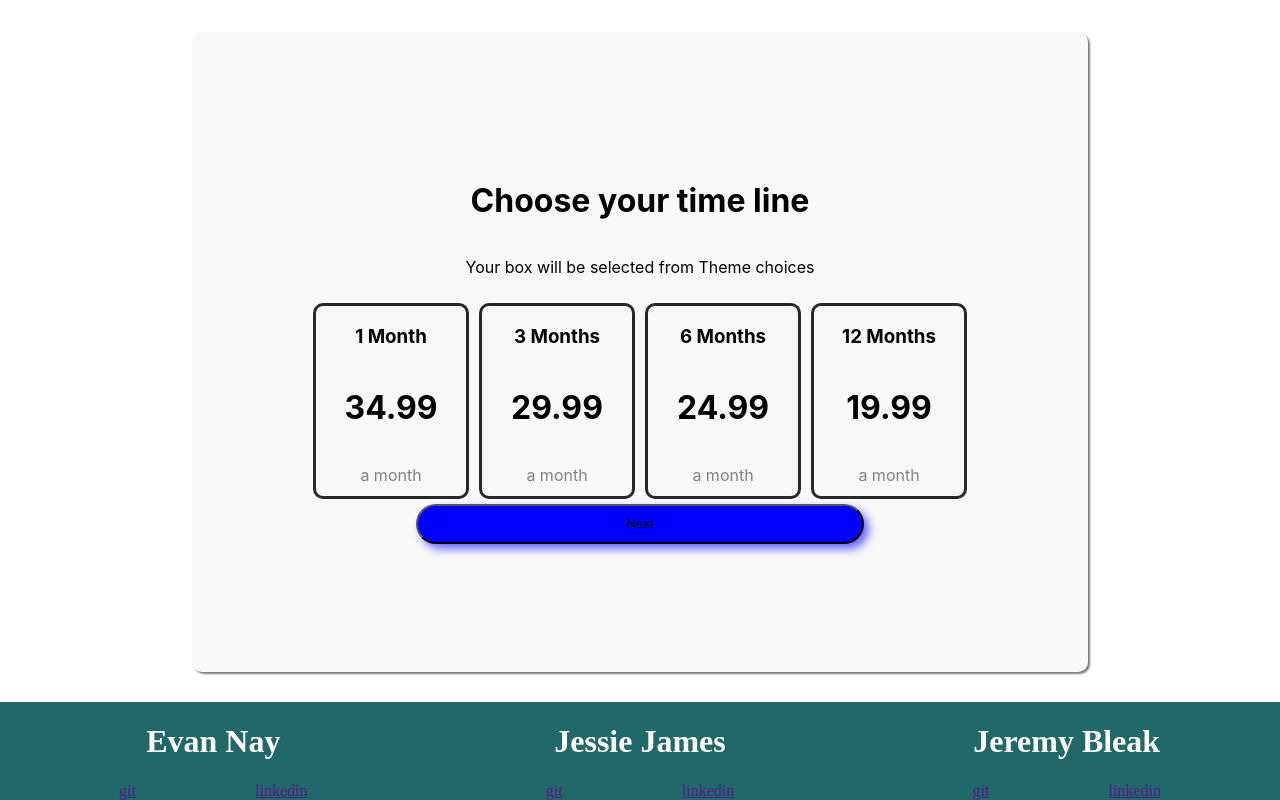
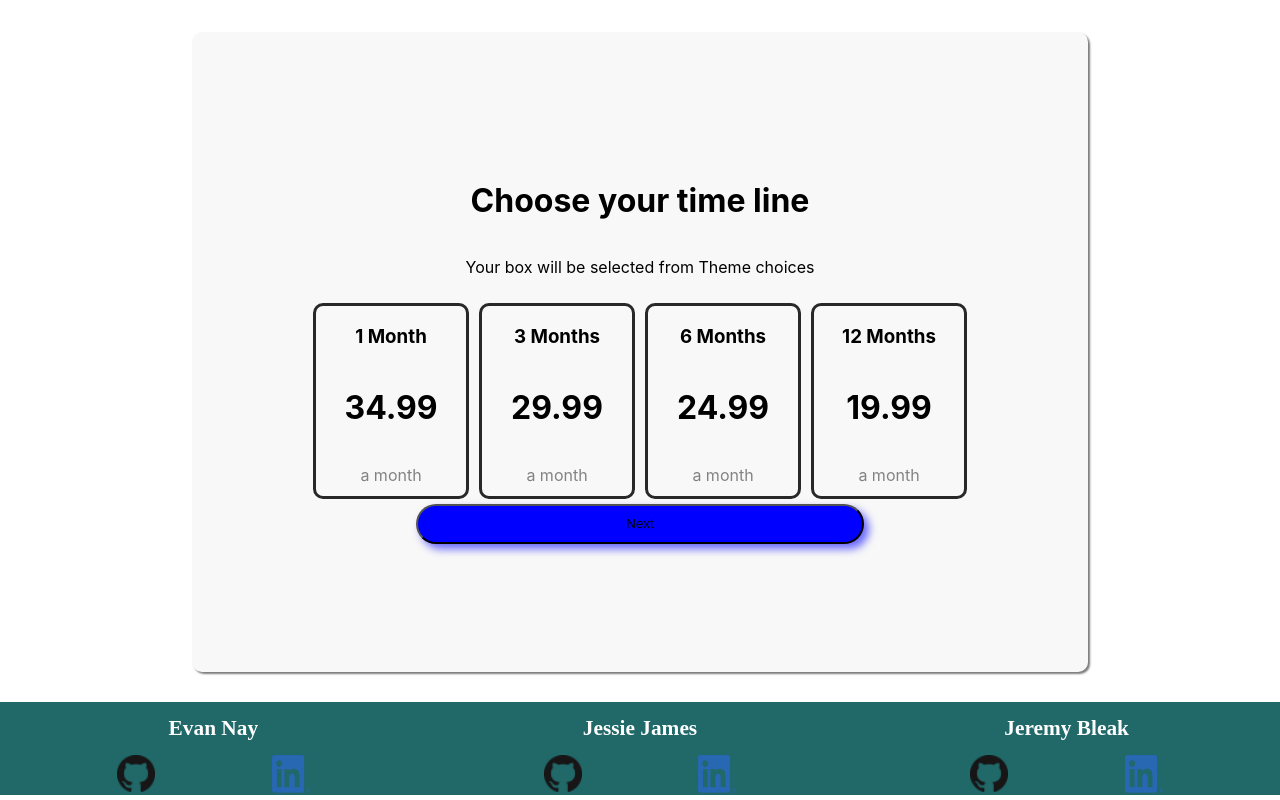
Before and after one commit to evannay/daddy-daughter-box, a React (Create React App) app in the folder client/: page /shop in a window 1280 px wide. Shown: the part 865-1665 px from the top of the page. Built offline with nearby package versions, Linux system fonts and the light colour scheme.

Commit message:
links work

```diff
--- a/client/src/Footer/footer.css
+++ b/client/src/Footer/footer.css
@@ -7,6 +7,7 @@
     text-align: center;
     background-color: #216869;
     color: white;
+    font-size: 8pt;
 }
 
 .footer-contact-container {
@@ -16,3 +17,21 @@
     display: flex;
     justify-content: space-evenly;
 }
+
+.footer-link-container > a > img {
+    width: 38px;
+    height: 38px;
+}
+
+
+
+
+
+@media(max-width: 321px){
+    .footer-container {
+        font-size: 6pt;
+    }
+    .footer-link-container {
+        display: none;
+    }
+}
--- a/client/src/Footer/index.js
+++ b/client/src/Footer/index.js
@@ -1,5 +1,7 @@
 import React from 'react'
 import './footer.css'
+import GitHub from '../Assets/GitHub.png'
+import LinkedIn from '../Assets/LinkedIn.png'
 
 const Footer = () => {
     return (
@@ -7,22 +9,22 @@ const Footer = () => {
             <div className='footer-contact-container'>
                 <h1>Evan Nay</h1>
                 <div className='footer-link-container'>
-                    <a href=''>git</a>
-                    <a href=''>linkedin</a>
+                    <a href='https://github.com/evannay/assignments'><img src={GitHub} alt=""/></a>
+                    <a href='https://www.linkedin.com/in/evannay/'><img src={LinkedIn}></img></a>
                 </div>
             </div>
             <div className='footer-contact-container'>
                 <h1>Jessie James</h1>
                 <div className='footer-link-container'>
-                    <a href=''>git</a>
-                    <a href=''>linkedin</a>
+                    <a href='https://github.com/jessie-james'><img src={GitHub} alt=""></img></a>
+                    <a href='https://www.linkedin.com/in/jessie--james/'><img src={LinkedIn}></img></a>
                 </div>
             </div>
             <div className='footer-contact-container'>
                 <h1>Jeremy Bleak</h1>
                 <div className='footer-link-container'>
-                    <a href=''>git</a>
-                    <a href=''>linkedin</a>
+                    <a href='https://github.com/Jeremybleak/assignments'><img src={GitHub} alt=""></img></a>
+                    <a href='https://www.linkedin.com/in/jeremybleak/'><img src={LinkedIn}></img></a>
                 </div>
             </div>
         </div>
```
Also changed, not shown: client/src/Assets/GitHub.png (added), client/src/Assets/LinkedIn.png (added).
